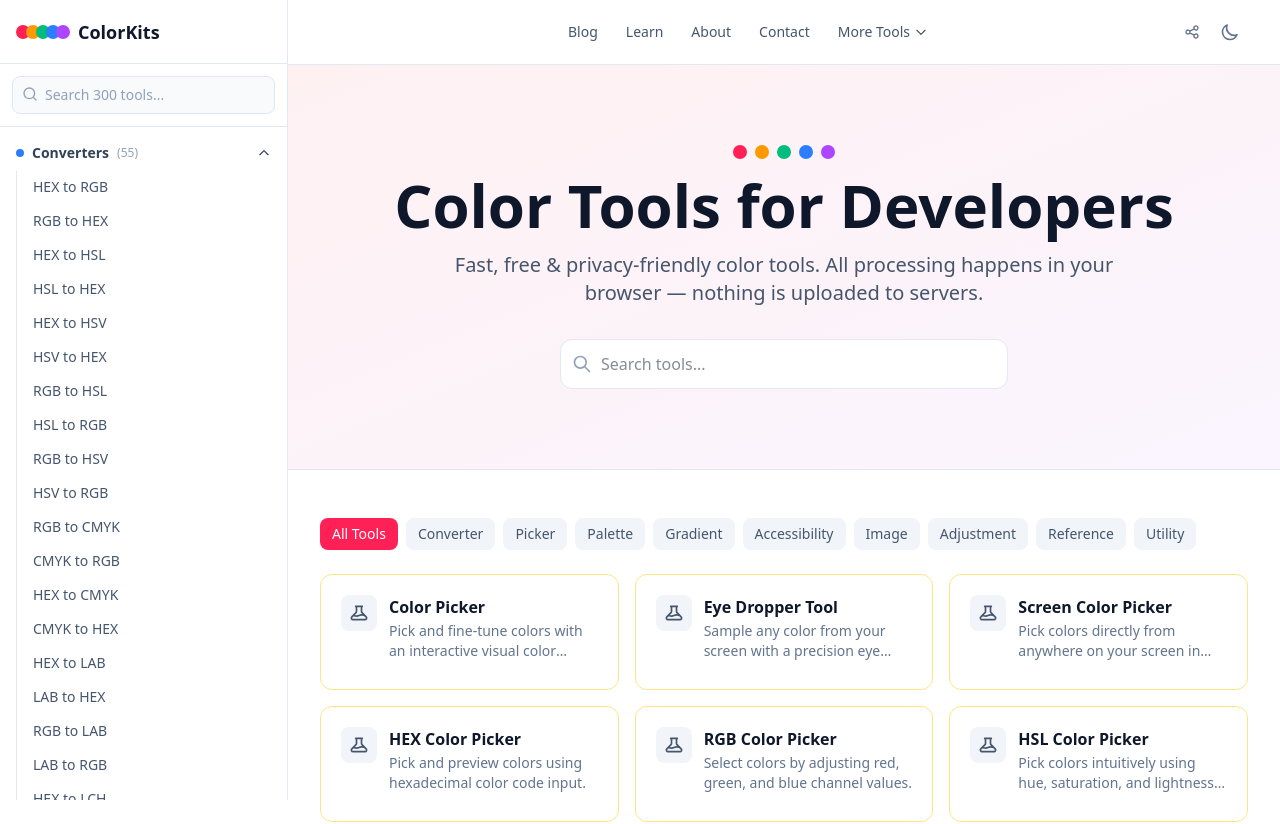
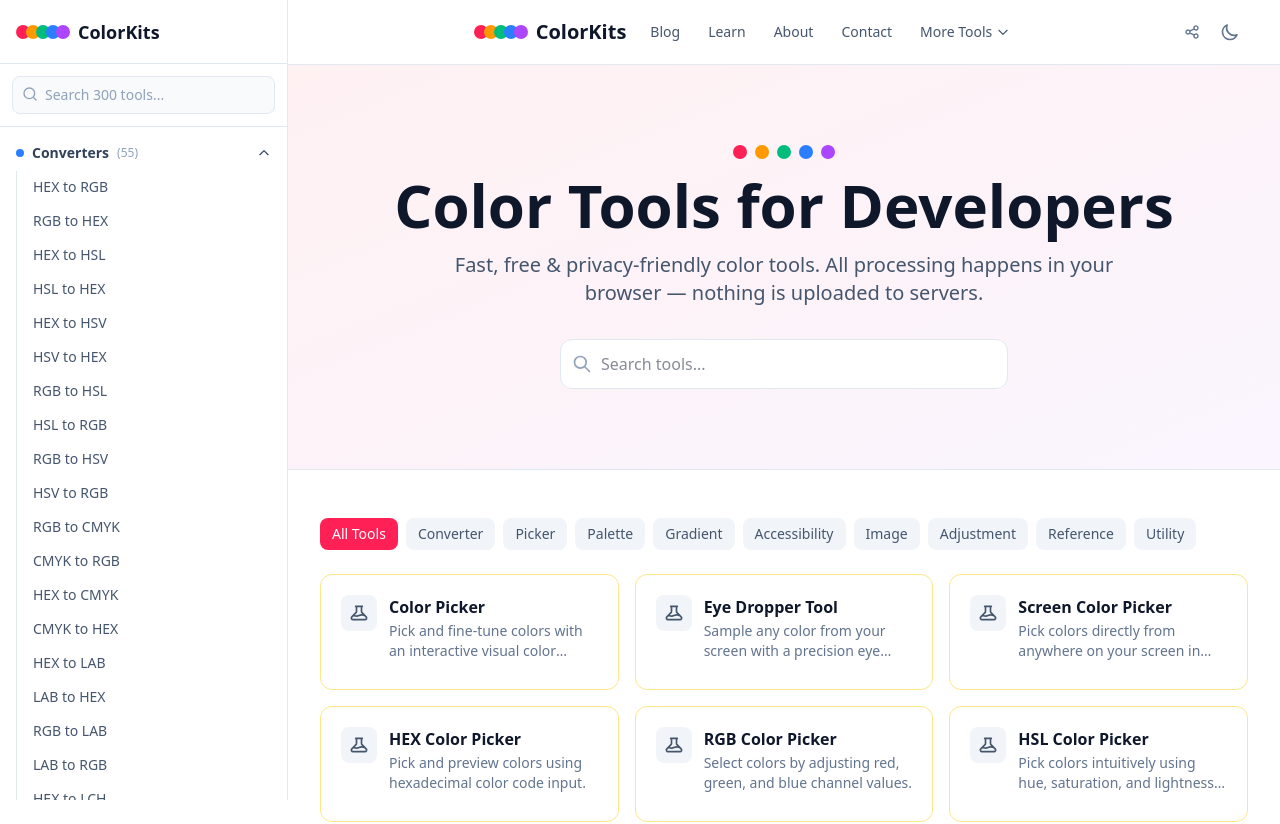
Before and after one commit to xh8khar/colorkits.net, a Next.js app: page / in a window 1280 px wide. Shown: the top 824 px of the page. Built offline with nearby package versions, Linux system fonts and the light colour scheme.

Commit message:
Add logo with colored dots to desktop navbar

```diff
--- a/src/components/layout/Navbar.tsx
+++ b/src/components/layout/Navbar.tsx
@@ -151,6 +151,16 @@ export default function Navbar({ onMenuClick }: { onMenuClick: () => void }) {
           </div>
 
           <div className="hidden lg:flex items-center gap-1">
+            <Link href="/" className="flex items-center gap-2 font-bold text-xl text-slate-900 dark:text-white mr-2 shrink-0">
+              <div className="flex -space-x-1">
+                <span className="w-3.5 h-3.5 rounded-full bg-rose-500" />
+                <span className="w-3.5 h-3.5 rounded-full bg-amber-500" />
+                <span className="w-3.5 h-3.5 rounded-full bg-emerald-500" />
+                <span className="w-3.5 h-3.5 rounded-full bg-blue-500" />
+                <span className="w-3.5 h-3.5 rounded-full bg-purple-500" />
+              </div>
+              ColorKits
+            </Link>
             <Link href="/blog" className="px-3 py-2 rounded-lg text-sm font-medium text-slate-600 dark:text-slate-400 hover:bg-slate-100 dark:hover:bg-slate-800 transition-colors">Blog</Link>
             <Link href="/learn" className="px-3 py-2 rounded-lg text-sm font-medium text-slate-600 dark:text-slate-400 hover:bg-slate-100 dark:hover:bg-slate-800 transition-colors">Learn</Link>
             <Link href="/about" className="px-3 py-2 rounded-lg text-sm font-medium text-slate-600 dark:text-slate-400 hover:bg-slate-100 dark:hover:bg-slate-800 transition-colors">About</Link>
```
